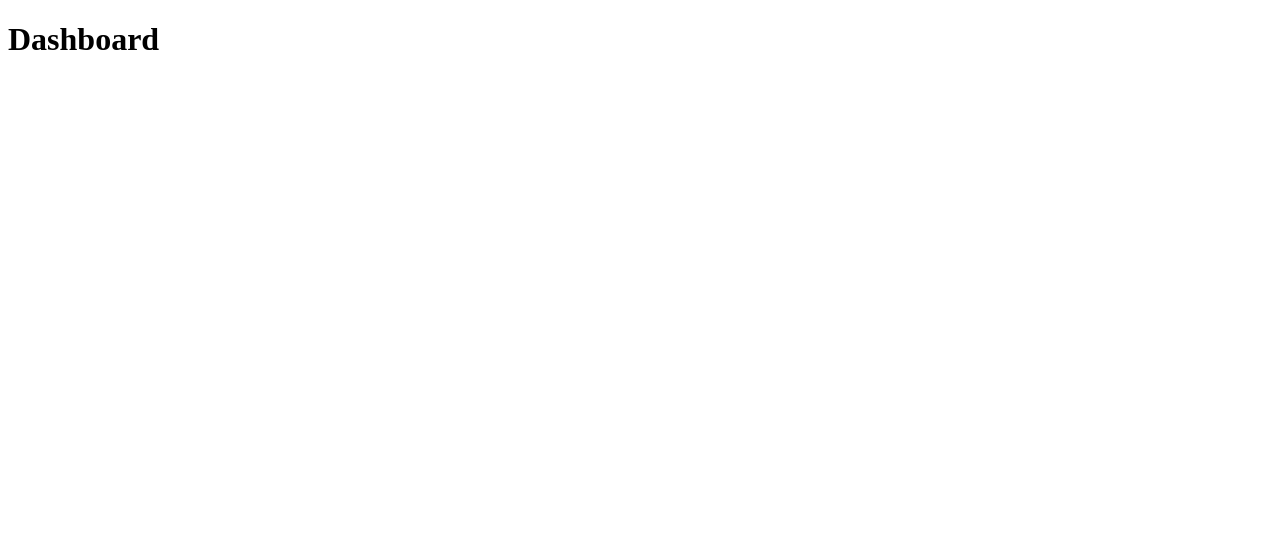
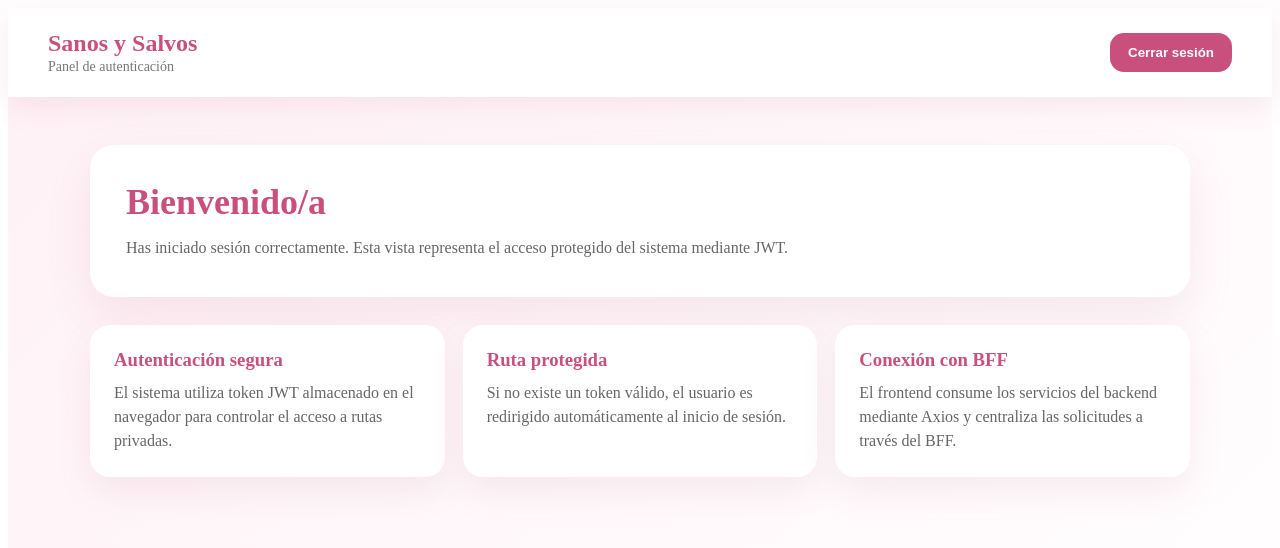
Before and after one commit to matyu111/sanos-y-salvos-frontend, a React (Vite) app: page /dashboard in a window 1280 px wide. Shown: the top 548 px of the page. Built offline with nearby package versions, Linux system fonts and the light colour scheme; sample sign-in values are in the browser's storage.

Commit message:
feat: agrega dashboard de autenticacion y logout

```diff
--- a/src/pages/Dashboard.jsx
+++ b/src/pages/Dashboard.jsx
@@ -1,5 +1,64 @@
+import { useNavigate } from "react-router-dom";
+import "../styles/dashboard.css";
+
 function Dashboard() {
-  return <h1>Dashboard</h1>;
+  const navigate = useNavigate();
+
+  const handleLogout = () => {
+    localStorage.removeItem("token");
+    navigate("/login");
+  };
+
+  return (
+    <main className="dashboard-page">
+      <nav className="dashboard-navbar">
+        <div>
+          <h2>Sanos y Salvos</h2>
+          <span>Panel de autenticación</span>
+        </div>
+
+        <button className="logout-button" onClick={handleLogout}>
+          Cerrar sesión
+        </button>
+      </nav>
+
+      <section className="dashboard-content">
+        <div className="welcome-card">
+          <h1>Bienvenido/a</h1>
+          <p>
+            Has iniciado sesión correctamente. Esta vista representa el acceso
+            protegido del sistema mediante JWT.
+          </p>
+        </div>
+
+        <div className="dashboard-grid">
+          <article className="dashboard-card">
+            <h3>Autenticación segura</h3>
+            <p>
+              El sistema utiliza token JWT almacenado en el navegador para
+              controlar el acceso a rutas privadas.
+            </p>
+          </article>
+
+          <article className="dashboard-card">
+            <h3>Ruta protegida</h3>
+            <p>
+              Si no existe un token válido, el usuario es redirigido
+              automáticamente al inicio de sesión.
+            </p>
+          </article>
+
+          <article className="dashboard-card">
+            <h3>Conexión con BFF</h3>
+            <p>
+              El frontend consume los servicios del backend mediante Axios y
+              centraliza las solicitudes a través del BFF.
+            </p>
+          </article>
+        </div>
+      </section>
+    </main>
+  );
 }
 
 export default Dashboard;
--- /dev/null
+++ b/src/styles/dashboard.css
@@ -0,0 +1,110 @@
+.dashboard-page {
+  min-height: 100vh;
+  background: linear-gradient(135deg, #fff1f6, #ffffff);
+  color: #333333;
+}
+
+.dashboard-navbar {
+  display: flex;
+  align-items: center;
+  justify-content: space-between;
+  gap: 16px;
+  padding: 22px 40px;
+  background: #ffffff;
+  box-shadow: 0 8px 30px rgba(180, 90, 120, 0.12);
+}
+
+.dashboard-navbar h2 {
+  margin: 0;
+  color: #c94f7c;
+  font-size: 24px;
+}
+
+.dashboard-navbar span {
+  color: #777777;
+  font-size: 14px;
+}
+
+.logout-button {
+  border: none;
+  border-radius: 14px;
+  padding: 12px 18px;
+  background: #c94f7c;
+  color: #ffffff;
+  font-weight: 700;
+  cursor: pointer;
+}
+
+.logout-button:hover {
+  background: #b9436d;
+}
+
+.dashboard-content {
+  width: min(1100px, 92%);
+  margin: 0 auto;
+  padding: 48px 0;
+}
+
+.welcome-card {
+  padding: 36px;
+  border-radius: 24px;
+  background: #ffffff;
+  box-shadow: 0 18px 45px rgba(180, 90, 120, 0.12);
+  margin-bottom: 28px;
+}
+
+.welcome-card h1 {
+  margin: 0 0 12px;
+  color: #c94f7c;
+  font-size: 36px;
+}
+
+.welcome-card p {
+  margin: 0;
+  color: #666666;
+  line-height: 1.6;
+}
+
+.dashboard-grid {
+  display: grid;
+  grid-template-columns: repeat(3, 1fr);
+  gap: 18px;
+}
+
+.dashboard-card {
+  padding: 24px;
+  border-radius: 20px;
+  background: #ffffff;
+  box-shadow: 0 14px 35px rgba(180, 90, 120, 0.1);
+}
+
+.dashboard-card h3 {
+  margin: 0 0 10px;
+  color: #c94f7c;
+}
+
+.dashboard-card p {
+  margin: 0;
+  color: #666666;
+  line-height: 1.5;
+}
+
+@media (max-width: 768px) {
+  .dashboard-navbar {
+    flex-direction: column;
+    align-items: flex-start;
+    padding: 20px;
+  }
+
+  .logout-button {
+    width: 100%;
+  }
+
+  .welcome-card h1 {
+    font-size: 30px;
+  }
+
+  .dashboard-grid {
+    grid-template-columns: 1fr;
+  }
+}
```
